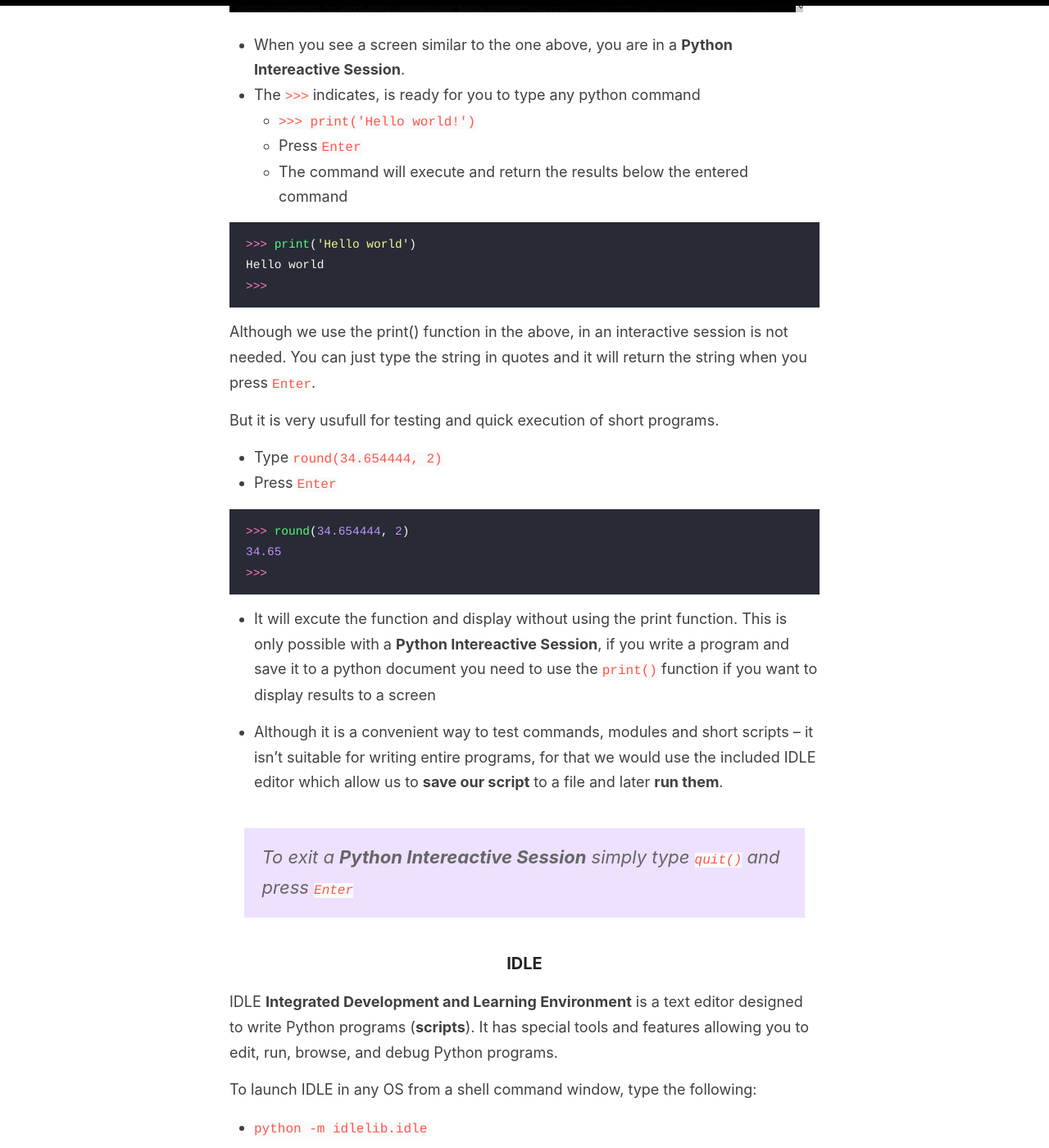
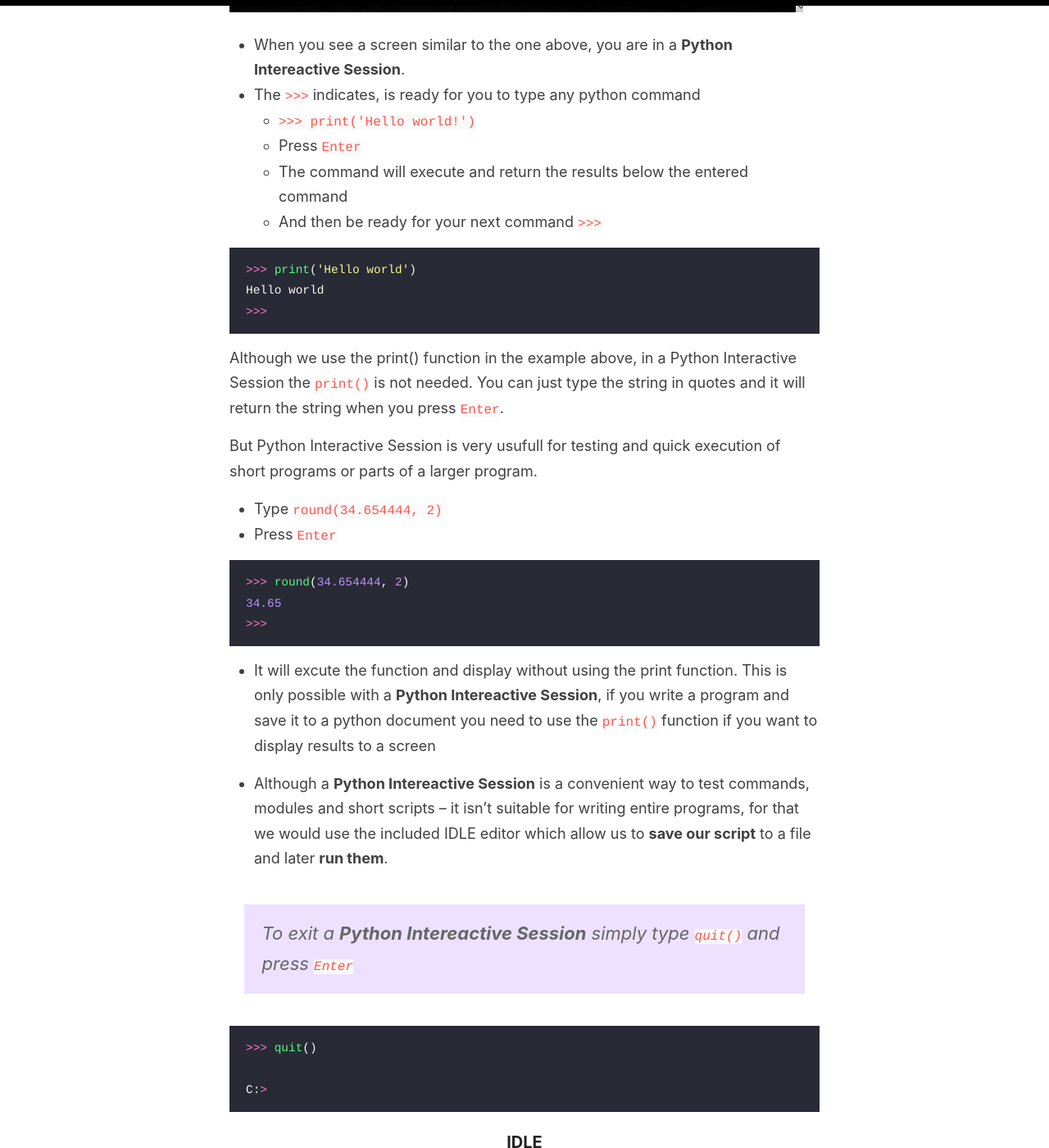
Before and after one commit to KikeVen/python911, a Jekyll site: the page built from _posts/2019-9-28-python-installation-04.md, in a window 1280 px wide and 1400 px high, scrolled down 6317 px. Shown: the whole window at 82% size. Built offline with Jekyll 4.4.1, drawn with Linux system fonts in a browser that asks for light colours; comment, search, counter and statistics services are not loaded; some of the changed text lies outside the part shown.

Commit message:
install update

````diff
--- a/_posts/2019-9-28-python-installation-04.md
+++ b/_posts/2019-9-28-python-installation-04.md
@@ -1,7 +1,7 @@
 ---
 layout: post
-title: interpreter, IDLE and Interactive interpreter - Python Install - 04
-categories: [interpreter, IDLE, Interpreter, Win, Mac, Linux]
+title: The Python Interpreter, IDLE and Intereactive Session - Python Install - 04
+categories: [Python interpreter, IDLE, Intereactive Session, Win, Mac, Linux]
 ---
 
 Now that we have learned a few Python Basics we should install the Python interpreter in our system. This is relatively easy and fast. We are going to do a basic installation, at a later point if you have special needs, you may customize your installation.
@@ -92,12 +92,12 @@
 There are a number of components installed with your version of Python. We are going to briefly look at three of them.
 
 * The Python interpreter
-* The interactive prompt
+* Python Intereactive Session
 * IDLE
 
 ### The Python interpreter
 
-The python interpreter is the program that executes the scripts we write, The interpreter interprets your code into something the computer can understand. Python is an **interpreted language**, it needs that layer between the script and computer hardware. There are other interpreted languages, like Java, Java Script, PHP and so on.
+The python interpreter is the program that executes the scripts we write, The interpreter translates your code into something the computer can understand. Python is an **interpreted language**, it needs that layer between the script and computer hardware. There are other interpreted languages, like Java, Java Script, PHP and so on.
 
 [<img src="{{ site.baseurl }}/images/interpreted.svg" alt="Interpreted language by Enrique Bruzual" style="width: 700px;"/>]({{ site.baseurl }}/)
 
@@ -107,11 +107,11 @@
 
 > There are some advantages and disadvantages between compiled and interpreted languages, we will cover this at a later point.
 
-In Python you can write a Script and distrubute the same file to different Operating Systems, MacOS, Windos, Linux, Android, iOS and other devices, as long as they have the Python interpreter installed they can run the script file.
+In Python you can write a Script and distrubute the same file to different Operating Systems, MacOS, Windos, Linux, Android, iOS and other devices, as long as they have the Python interpreter installed they can run your script file.
 
 [<img src="{{ site.baseurl }}/images/multiple_os.svg" alt="Multiple OS by Enrique Bruzual" style="width: 700px;"/>]({{ site.baseurl }}/)
 
-### The interactive prompt
+### Python Intereactive Session
 
 Depending on you operating system this can be accessed through your **"system shell prompt"**
 
@@ -128,6 +128,7 @@
   * `>>> print('Hello world!')`
   * Press `Enter`
   * The command will execute and return the results below the entered command
+  * And then be ready for your next command `>>>`
 
 ```python
 >>> print('Hello world')
@@ -135,9 +136,9 @@
 >>>
 ```
 
-Although we use the print() function in the above, in an interactive session is not needed. You can just type the string in quotes and it will return the string when you press `Enter`.
+Although we use the print() function in the example above, in a Python Interactive Session the `print()` is not needed. You can just type the string in quotes and it will return the string when you press `Enter`.
 
-But it is very usufull for testing and quick execution of short programs.
+But Python Interactive Session is very usufull for testing and quick execution of short programs or parts of a larger program.
 
 * Type `round(34.654444, 2)`
 * Press `Enter`
@@ -150,9 +151,15 @@
 
 * It will excute the function and display without using the print function. This is only possible with a **Python Intereactive Session**, if you write a program and save it to a python document you need to use the `print()` function if you want to display results to a screen
 
-* Although it is a convenient way to test commands, modules and short scripts -- it isn't suitable for writing entire programs, for that we would use the included IDLE editor which allow us to **save our script** to a file and later **run them**.
+* Although a **Python Intereactive Session** is a convenient way to test commands, modules and short scripts -- it isn't suitable for writing entire programs, for that we would use the included IDLE editor which allow us to **save our script** to a file and later **run them**.
 
 > To exit a **Python Intereactive Session** simply type `quit()` and press `Enter`
+
+```python
+>>> quit()
+
+C:>
+```
 
 ### IDLE
 
````
Also changed, not shown: other parts of _posts/2019-9-28-python-installation-04.md (+3 -3 lines).
